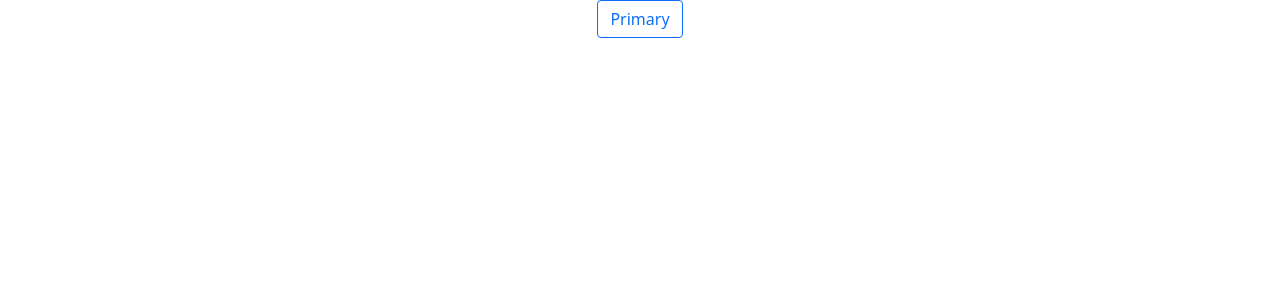
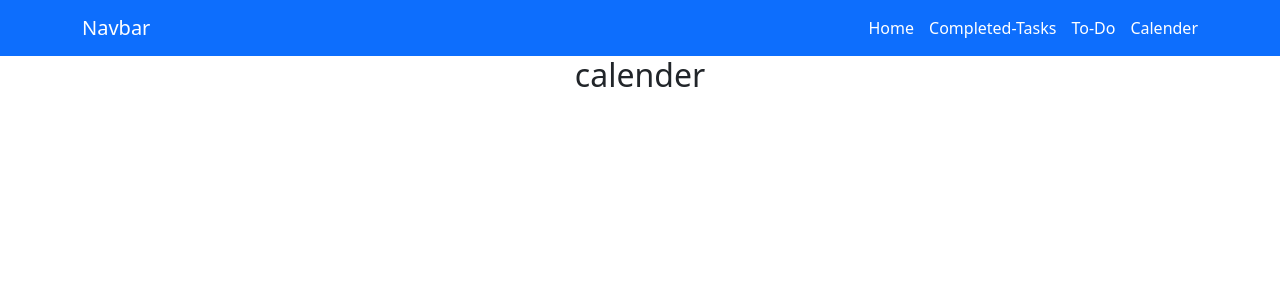
Before and after one commit to ambishalsaha01/react-task-app-client, a React (Create React App) app: page /calender in a window 1280 px wide. Shown: the top 300 px of the page. Built offline with nearby package versions, Linux system fonts and the light colour scheme.

Commit message:
Setup Component

```diff
--- a/src/App.js
+++ b/src/App.js
@@ -1,11 +1,23 @@
 import logo from './logo.svg';
 import './App.css';
-import { Button } from 'react-bootstrap';
+import Header from './Pages/Shared/Header';
+import { Routes, Route, Link } from "react-router-dom";
+import Home from './Pages/Home/Home';
+import Calender from './Pages/Calender/Calender';
+import CompletedTasks from './Pages/CompletedTasks/CompletedTasks';
+import ToDo from './Pages/ToDo/ToDo';
 
 function App() {
   return (
     <div className="App">
-      <Button variant="outline-primary">Primary</Button>
+      <Header></Header>
+      <Routes>
+        <Route path='/' element={<Home></Home>}></Route>
+        <Route path='/home' element={<Home></Home>}></Route>
+        <Route path='/calender' element={<Calender></Calender>}></Route>
+        <Route path='/completetask' element={<CompletedTasks></CompletedTasks>}></Route>
+        <Route path='/todo' element={<ToDo></ToDo>}></Route>
+      </Routes>
     </div>
   );
 }
--- /dev/null
+++ b/src/Pages/Calender/Calender.js
@@ -0,0 +1,11 @@
+import React from 'react';
+
+const Calender = () => {
+    return (
+        <div>
+            <h2>calender</h2>
+        </div>
+    );
+};
+
+export default Calender;
--- /dev/null
+++ b/src/Pages/CompletedTasks/CompletedTasks.js
@@ -0,0 +1,11 @@
+import React from 'react';
+
+const CompletedTasks = () => {
+    return (
+        <div>
+            <h2>task</h2>
+        </div>
+    );
+};
+
+export default CompletedTasks;
--- /dev/null
+++ b/src/Pages/Home/Home.js
@@ -0,0 +1,11 @@
+import React from 'react';
+
+const Home = () => {
+    return (
+        <div>
+            <h2>home</h2>
+        </div>
+    );
+};
+
+export default Home;
--- /dev/null
+++ b/src/Pages/Shared/Header.css
@@ -0,0 +1,6 @@
+.nav-item a{
+    color: #fff;
+    text-decoration: none;
+    display: inline-block;
+    margin-left: 15px;
+}
--- /dev/null
+++ b/src/Pages/Shared/Header.js
@@ -0,0 +1,24 @@
+import React from 'react';
+import { Navbar, Container, Nav } from 'react-bootstrap';
+import {  Link } from "react-router-dom";
+import './Header.css'
+
+const Header = () => {
+    return (
+        <header>
+            <Navbar bg="primary" variant="dark">
+                <Container>
+                    <Navbar.Brand href="/home">Navbar</Navbar.Brand>
+                    <Nav className="ms-auto nav-item">
+                        <Link to="/home">Home</Link>
+                        <Link to="/completetask">Completed-Tasks</Link>
+                        <Link to="/todo">To-Do</Link>
+                        <Link to="/calender">Calender</Link>
+                    </Nav>
+                </Container>
+            </Navbar>
+        </header>
+    );
+};
+
+export default Header;
--- /dev/null
+++ b/src/Pages/ToDo/ToDo.js
@@ -0,0 +1,11 @@
+import React from 'react';
+
+const Todo = () => {
+    return (
+        <div>
+            <h2>todo</h2>
+        </div>
+    );
+};
+
+export default Todo;
```
Also changed, not shown: src/Pages/Shared/Footer.js (added, +11 -0 lines).
